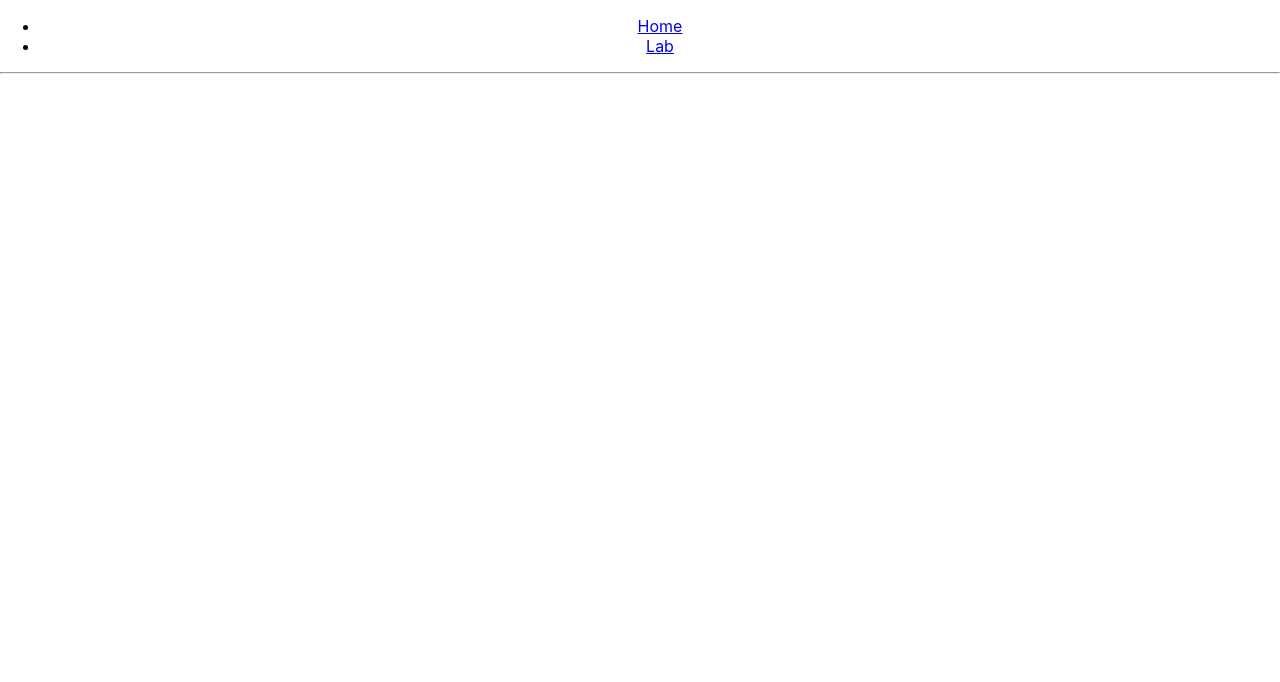
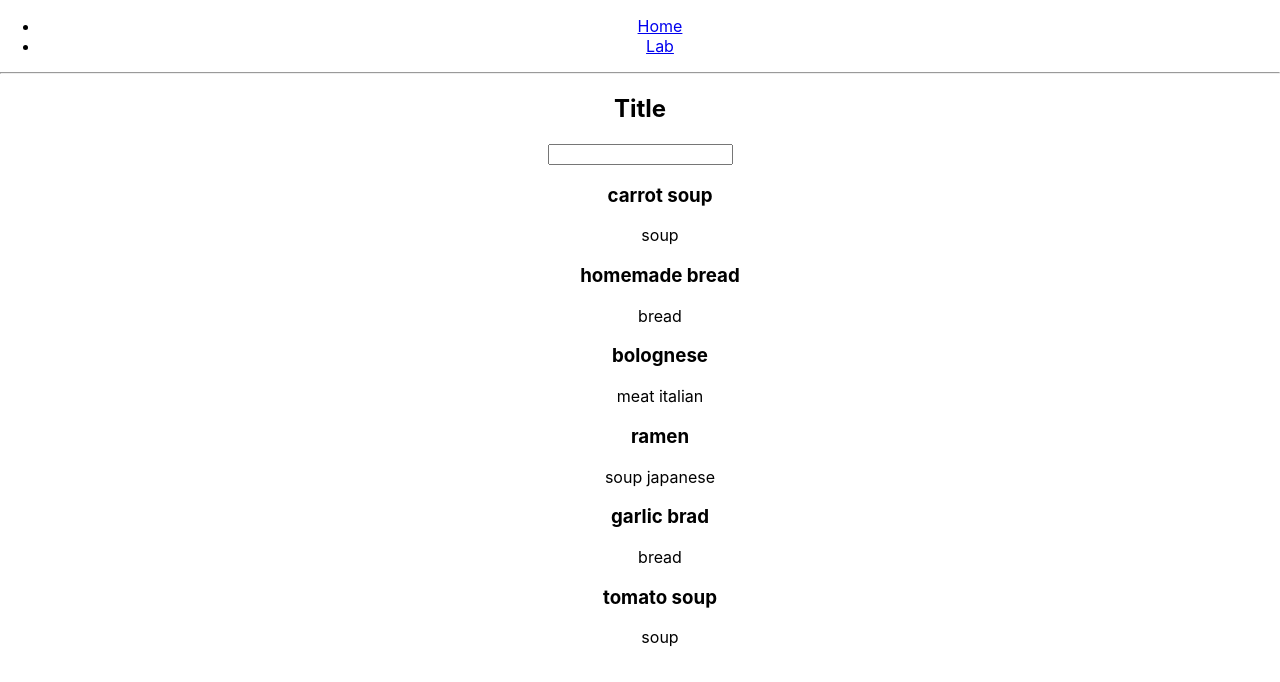
Before and after one commit to Totinhas/InfoLabs, a React (Create React App) app: page / in a window 1280 px wide. Shown: the top 682 px of the page. Built offline with nearby package versions, Linux system fonts and the light colour scheme.

Commit message:
filter funtion in the homepage

```diff
--- /dev/null
+++ b/src/components/LabItem/index.jsx
@@ -0,0 +1,17 @@
+import React from "react";
+//import "./LabItem.css";
+
+const LabItem = ({ title, tags }) => {
+  return (
+    <div className="LabItem">
+      <h3>{title}</h3>
+      <p>
+        {tags.map((tag, index) => {
+          return <span>{tag} </span>;
+        })}
+      </p>
+    </div>
+  );
+};
+
+export default LabItem;
--- /dev/null
+++ b/src/components/index.jsx
@@ -0,0 +1 @@
+export { default as LabItem } from "./LabItem";
--- a/src/pages/Home/index.jsx
+++ b/src/pages/Home/index.jsx
@@ -1,8 +1,45 @@
-import React from "react";
+import React, { useState } from "react";
+import { LabItem } from "../../components";
+
 // import "./HomePage.css";
 
 const Home = ({}) => {
-  return <div className="Home"></div>;
+  const listOfLabs = [
+    { title: "carrot soup", tags: ["soup"] },
+    { title: "homemade bread", tags: ["bread"] },
+    { title: "bolognese", tags: ["meat", "italian"] },
+    { title: "ramen", tags: ["soup", "japanese"] },
+    { title: "garlic brad", tags: ["bread"] },
+    { title: "tomato soup", tags: ["soup"] },
+  ];
+  const [filteredListOfLabs, setFilteredListOfLabs] = useState(listOfLabs);
+  const search = (event) => {
+    const updatedFilteredListOfLabs = listOfLabs.filter((lab) => {
+      return lab.title.includes(event.target.value);
+    });
+
+    setFilteredListOfLabs(updatedFilteredListOfLabs);
+  };
+  return (
+    <div className="Home">
+      <h2>Title</h2>
+      <div id="searchBar">
+        <div>
+          <input type="text" onChange={search}></input>
+        </div>
+        <div></div>
+      </div>
+      <div id="results">
+        <ul>
+          {filteredListOfLabs.map((lab, index) => {
+            return (
+              <LabItem key={index} title={lab.title} tags={lab.tags}></LabItem>
+            );
+          })}
+        </ul>
+      </div>
+    </div>
+  );
 };
 
 export default Home;
```
